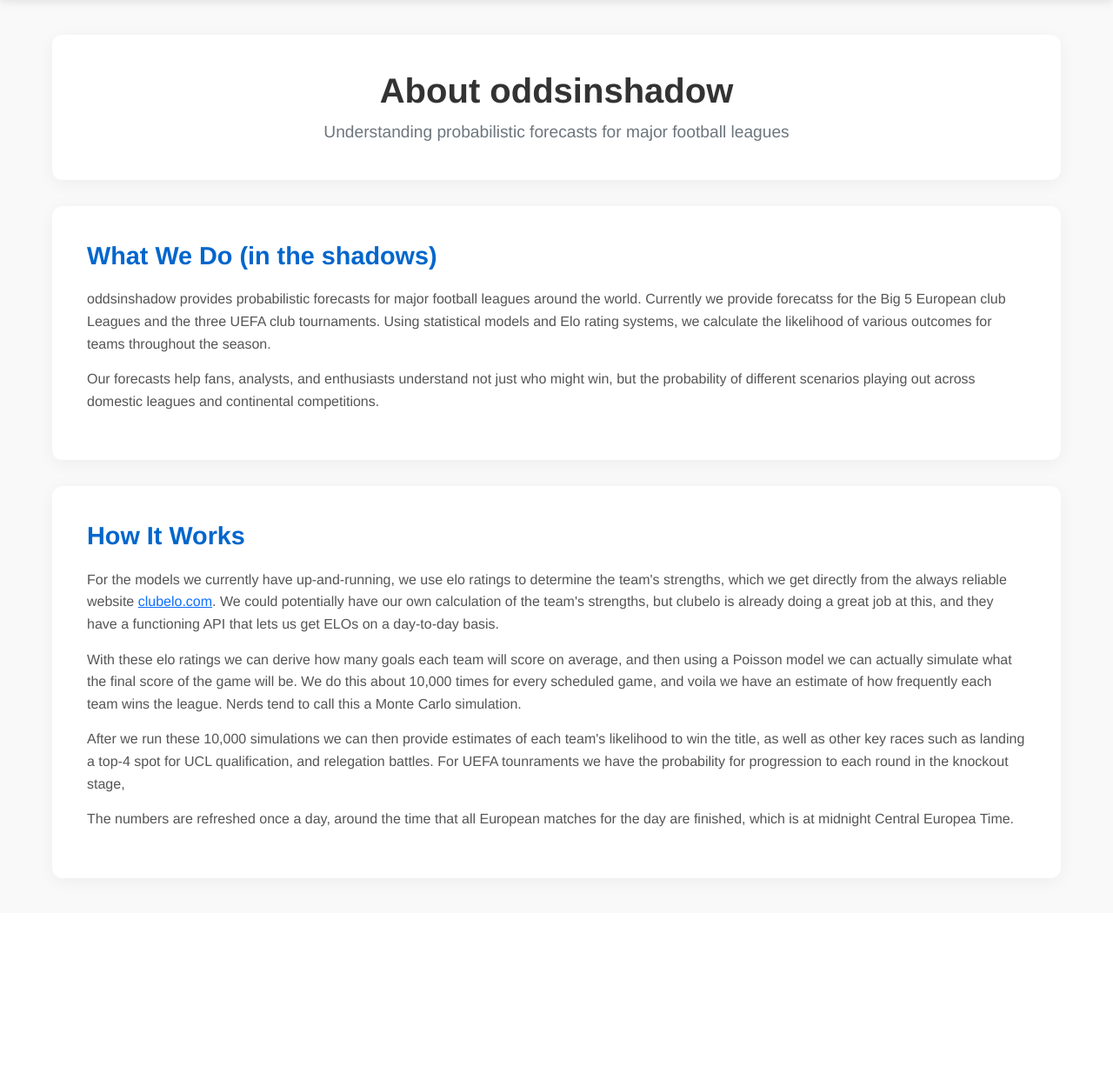
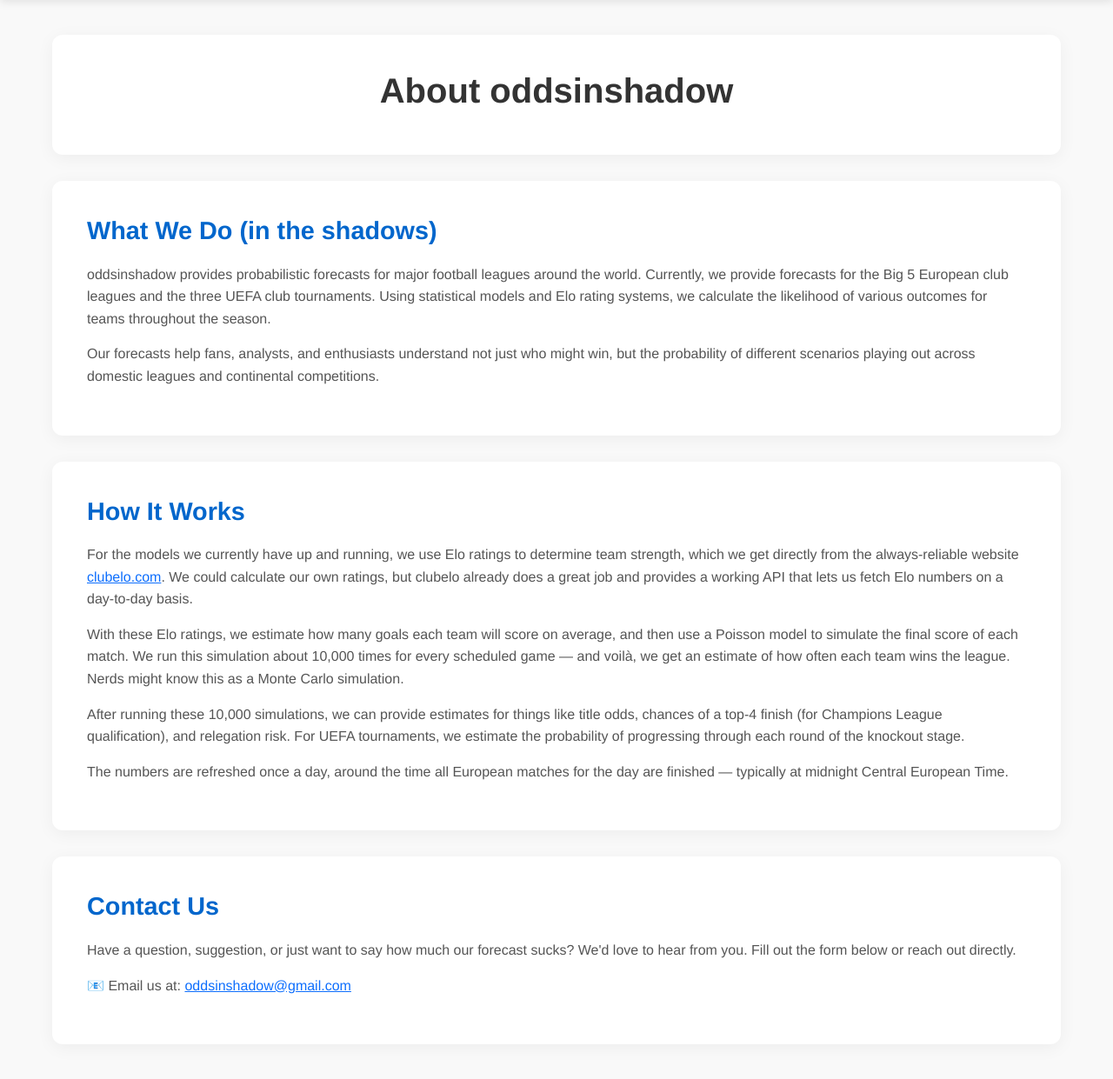
Before and after one commit to prrlesmac/footy_odds_fe, a Flask app: template app/templates/about.html in a window 1280 px wide. Shown: the part 68-1309 px from the top of the page at 87% size. Before the commit the page ends 1081 px from the top, so only its background shows below. Run offline with Flask 3, Linux system fonts and the light colour scheme; the template is opened without the code that fills it, so the values that code supplies are empty.

Commit message:
add about section, remove back button

```diff
--- a/app/templates/about.html
+++ b/app/templates/about.html
@@ -182,22 +182,22 @@
         <!-- Page Header -->
         <div class="page-header">
             <h1>About oddsinshadow</h1>
-            <p>Understanding probabilistic forecasts for major football leagues</p>
         </div>
 
         <!-- What We Do Section -->
         <div class="content-section">
             <h2>What We Do (in the shadows)</h2>
             <p>
-                oddsinshadow provides probabilistic forecasts for major football leagues around the world.
-                Currently we provide forecatss for the Big 5 European club Leagues and the three UEFA club tournaments.
-                Using statistical models and Elo rating systems, we calculate the likelihood of
-                various outcomes for teams throughout the season.
+                oddsinshadow provides probabilistic forecasts for major football leagues around the world. Currently, we
+                provide forecasts for the Big 5 European club leagues and the three UEFA club tournaments. Using
+                statistical
+                models and Elo rating systems, we calculate the likelihood of various outcomes for teams throughout the
+                season.
             </p>
             <p>
-                Our forecasts help fans, analysts, and enthusiasts understand not just who might win,
-                but the probability of different scenarios playing out across domestic leagues and
-                continental competitions.
+                Our forecasts help fans, analysts, and enthusiasts understand not just who might win, but the
+                probability of
+                different scenarios playing out across domestic leagues and continental competitions.
             </p>
         </div>
 
@@ -205,30 +205,49 @@
         <div class="content-section">
             <h2>How It Works</h2>
             <p>
-                For the models we currently have up-and-running, we use elo ratings to determine the team's strengths,
-                which we
-                get directly from the always reliable website <a href="https://www.clubelo.com">clubelo.com</a>.
-                We could potentially have our own calculation of the team's strengths, but clubelo is already doing a
-                great job at this, and they have a functioning API that lets us get ELOs on a day-to-day basis.
+                For the models we currently have up and running, we use Elo ratings to determine team strength, which we
+                get
+                directly from the always-reliable website <a href="https://clubelo.com" target="_blank"
+                    rel="noopener noreferrer">clubelo.com</a>. We could
+                calculate our own ratings, but clubelo already does a great job and provides a working API that lets us
+                fetch
+                Elo numbers on a day-to-day basis.
             </p>
             <p>
-                With these elo ratings we can derive how many goals each team will score on average, and then using a
-                Poisson model we can actually simulate what the final score of the game will be.
-                We do this about 10,000 times for every scheduled game, and voila we have an estimate of how frequently
-                each team wins the league.
-                Nerds tend to call this a Monte Carlo simulation.
+                With these Elo ratings, we estimate how many goals each team will score on average, and then use a
+                Poisson
+                model to simulate the final score of each match. We run this simulation about 10,000 times for every
+                scheduled
+                game — and voilà, we get an estimate of how often each team wins the league. Nerds might know this as a
+                Monte
+                Carlo simulation.
             </p>
             <p>
-                After we run these 10,000 simulations we can then provide estimates of each team's likelihood to win the
-                title, as well as other key races such as landing a top-4 spot for UCL qualification, and relegation
-                battles. For UEFA tounraments we have the probability for progression to each round in the knockout
-                stage,
+                After running these 10,000 simulations, we can provide estimates for things like title odds, chances of
+                a
+                top-4 finish (for Champions League qualification), and relegation risk. For UEFA tournaments, we
+                estimate the
+                probability of progressing through each round of the knockout stage.
             </p>
             <p>
-                The numbers are refreshed once a day, around the time that all European matches for the day are
-                finished, which is at midnight Central Europea Time.
+                The numbers are refreshed once a day, around the time all European matches for the day are finished —
+                typically
+                at midnight Central European Time.
             </p>
         </div>
+
+        <!-- Contact Section -->
+        <div class="content-section" id="contact">
+            <h2>Contact Us</h2>
+            <p>
+                Have a question, suggestion, or just want to say how much our forecast sucks? We'd love to hear from
+                you. Fill out the form below or reach out directly.
+            </p>
+            <p>
+                📧 Email us at: <a href="mailto:oddsinshadow@gmail.com">oddsinshadow@gmail.com</a>
+            </p>
+        </div>
+
 
         <!-- Bootstrap JS for mobile menu functionality -->
         <script src="https://cdn.jsdelivr.net/npm/bootstrap@5.3.0/dist/js/bootstrap.bundle.min.js"></script>
```
Also changed, not shown: app/routes/main.py (+18 -1 lines), app/templates/landing_page.html (+69 -4 lines), app/templates/league_odds.html (+69 -9 lines).
